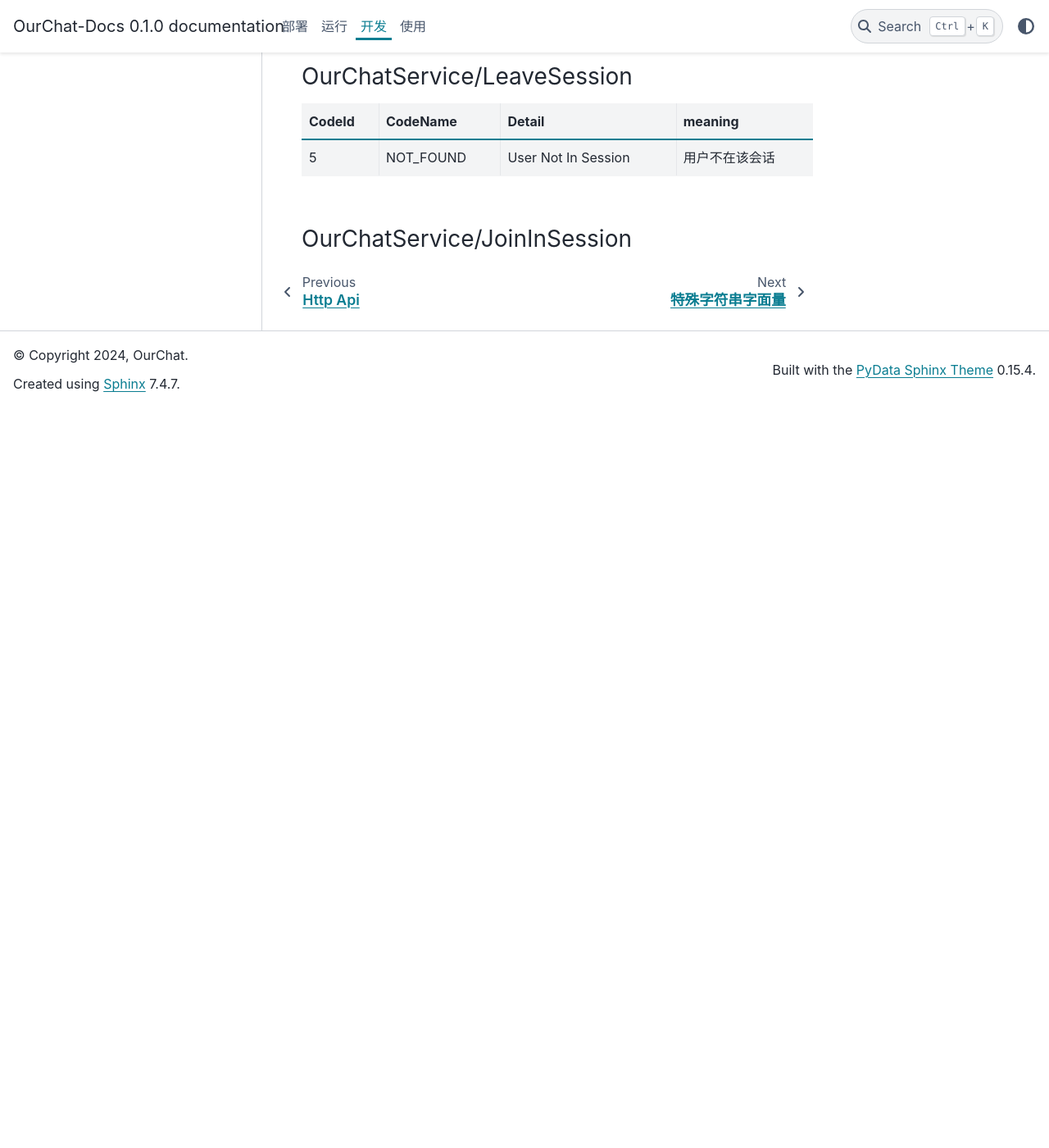
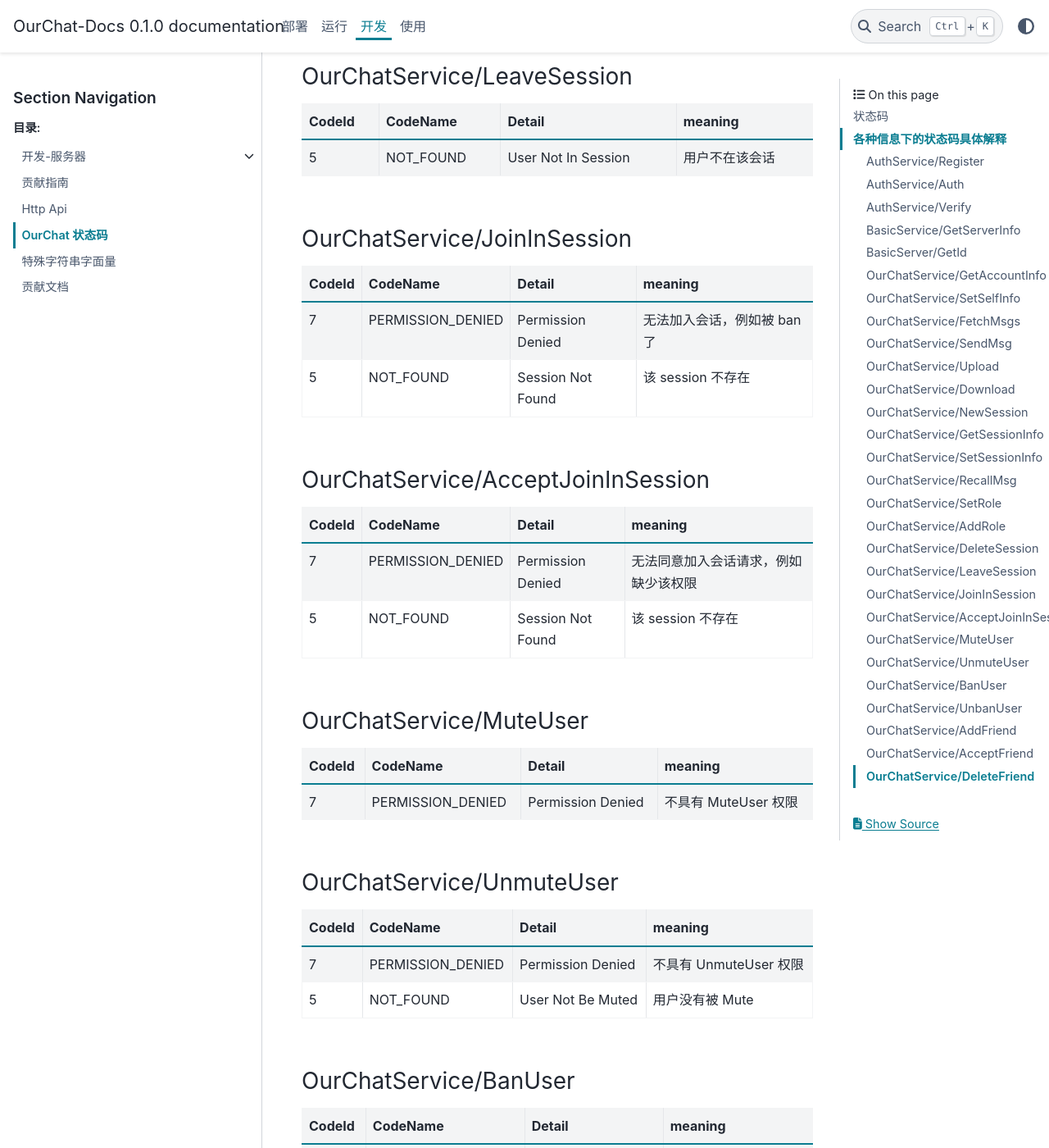
Before and after one commit to SkyUOI/OurChat-Docs, a Sphinx documentation site: the page built from docs/source/docs/development/status_code.md, in a window 1280 px wide and 1400 px high, scrolled down 5327 px. Shown: the whole window at 82% size. Built offline with Sphinx 7.4.7 and the PyData theme 0.15.4, drawn with Linux system fonts in a browser that asks for light colours; before the commit the page ends 5824 px from its top, so only the background shows below that; some of the changed text lies outside the part shown.

Commit message:
update status code

```diff
--- a/docs/source/docs/development/status_code.md
+++ b/docs/source/docs/development/status_code.md
@@ -24,19 +24,19 @@
 
 ### AuthService/Auth
 
-| CodeId | CodeName         | Detail           | meaning          |
-| :----- | :--------------- | :--------------- | :--------------- |
-| 5      | NOT_FOUND        | User Not Found   | 该用户不存在     |
-| 3      | INVALID_ARGUMENT | Missing AuthType | 缺少AuthType参数 |
-| 16     | Unauthenticated  | Wrong Password   | 密码错误         |
+| CodeId | CodeName         | Detail           | meaning            |
+| :----- | :--------------- | :--------------- | :----------------- |
+| 5      | NOT_FOUND        | User Not Found   | 该用户不存在       |
+| 3      | INVALID_ARGUMENT | Missing AuthType | 缺少 AuthType 参数 |
+| 16     | Unauthenticated  | Wrong Password   | 密码错误           |
 
 ### AuthService/Verify
 
-| CodeId | CodeName         | Detail           | meaning          |
-| :----- | :--------------- | :--------------- | :--------------- |
-| 5      | NOT_FOUND        | User Not Found   | 该用户不存在     |
-| 3      | INVALID_ARGUMENT | Missing AuthType | 缺少AuthType参数 |
-| 16     | Unauthenticated  | Wrong Password   | 密码错误         |
+| CodeId | CodeName         | Detail           | meaning            |
+| :----- | :--------------- | :--------------- | :----------------- |
+| 5      | NOT_FOUND        | User Not Found   | 该用户不存在       |
+| 3      | INVALID_ARGUMENT | Missing AuthType | 缺少 AuthType 参数 |
+| 16     | Unauthenticated  | Wrong Password   | 密码错误           |
 
 ### BasicService/GetServerInfo
 
@@ -62,17 +62,17 @@
 
 ### OurChatService/SetSelfInfo
 
-| CodeId | CodeName              | Detail   | meaning                     |
-| :----- | :-------------------- | :------- | :-------------------------- |
-| 6      | ALREADY_EXISTS        | Conflict | 信息冲突(如:新的ocid被占用) |
-| 3      | INVALID_ARGUMENT Ocid | Too Long | 新的ocid太长                |
+| CodeId | CodeName              | Detail   | meaning                       |
+| :----- | :-------------------- | :------- | :---------------------------- |
+| 6      | ALREADY_EXISTS        | Conflict | 信息冲突(如:新的 ocid 被占用) |
+| 3      | INVALID_ARGUMENT Ocid | Too Long | 新的 ocid 太长                |
 
 ### OurChatService/FetchMsgs
 
 | CodeId | CodeName         | Detail            | meaning        |
 | :----- | :--------------- | :---------------- | :------------- |
 | 3      | INVALID_ARGUMENT | Time Format Error | 无法解析时间戳 |
-| 3      | INVALID_ARGUMENT | Time Missing      | 缺少time参数   |
+| 3      | INVALID_ARGUMENT | Time Missing      | 缺少 time 参数 |
 
 ### OurChatService/SendMsg
 
@@ -83,13 +83,13 @@
 
 ### OurChatService/Upload
 
-| CodeId | CodeName           | Detail                       | meaning                        |
-| :----- | :----------------- | :--------------------------- | :----------------------------- |
-| 3      | INVALID_ARGUMENT   | File Size Error              | 文件大小与metadata不符合       |
-| 3      | INVALID_ARGUMENT   | File Hash Error              | 文件hash与metadata不符合       |
-| 8      | RESOURCE_EXHAUSTED | Storage Full                 | 该用户储存空间已满             |
-| 3      | INVALID_ARGUMENT   | Metadata Error               | 缺少metadata参数或metadata无效 |
-| 3      | INVALID_ARGUMENT   | Incorrect Order Of Uploading | 应先上传metadata再上传数据包   |
+| CodeId | CodeName           | Detail                       | meaning                            |
+| :----- | :----------------- | :--------------------------- | :--------------------------------- |
+| 3      | INVALID_ARGUMENT   | File Size Error              | 文件大小与 metadata 不符合         |
+| 3      | INVALID_ARGUMENT   | File Hash Error              | 文件 hash 与 metadata 不符合       |
+| 8      | RESOURCE_EXHAUSTED | Storage Full                 | 该用户储存空间已满                 |
+| 3      | INVALID_ARGUMENT   | Metadata Error               | 缺少 metadata 参数或 metadata 无效 |
+| 3      | INVALID_ARGUMENT   | Incorrect Order Of Uploading | 应先上传 metadata 再上传数据包     |
 
 ### OurChatService/Download
 
@@ -137,15 +137,59 @@
 
 ### OurChatService/DeleteSession
 
-| CodeId | CodeName          | Detail              | meaning            |
-| :----- | :---------------- | :------------------ | :----------------- |
-| 7      | PERMISSION_DENIED | Permission Denied   | 没有删除会话的权限 |
-| 5      | NOT_FOUND         | Session Not Found   | 该会话不存在       |
+| CodeId | CodeName          | Detail            | meaning            |
+| :----- | :---------------- | :---------------- | :----------------- |
+| 7      | PERMISSION_DENIED | Permission Denied | 没有删除会话的权限 |
+| 5      | NOT_FOUND         | Session Not Found | 该会话不存在       |
 
 ### OurChatService/LeaveSession
 
-| CodeId | CodeName          | Detail              | meaning            |
-| :----- | :---------------- | :------------------ | :----------------- |
-| 5      | NOT_FOUND         |   User Not In Session | 用户不在该会话       |
+| CodeId | CodeName  | Detail              | meaning        |
+| :----- | :-------- | :------------------ | :------------- |
+| 5      | NOT_FOUND | User Not In Session | 用户不在该会话 |
 
 ### OurChatService/JoinInSession
+
+| CodeId | CodeName          | Detail            | meaning                     |
+| :----- | :---------------- | :---------------- | :-------------------------- |
+| 7      | PERMISSION_DENIED | Permission Denied | 无法加入会话，例如被 ban 了 |
+| 5      | NOT_FOUND         | Session Not Found | 该 session 不存在           |
+
+### OurChatService/AcceptJoinInSession
+
+| CodeId | CodeName          | Detail            | meaning                              |
+| :----- | :---------------- | :---------------- | :----------------------------------- |
+| 7      | PERMISSION_DENIED | Permission Denied | 无法同意加入会话请求，例如缺少该权限 |
+| 5      | NOT_FOUND         | Session Not Found | 该 session 不存在                    |
+
+### OurChatService/MuteUser
+
+| CodeId | CodeName          | Detail            | meaning              |
+| :----- | :---------------- | :---------------- | :------------------- |
+| 7      | PERMISSION_DENIED | Permission Denied | 不具有 MuteUser 权限 |
+
+### OurChatService/UnmuteUser
+
+| CodeId | CodeName          | Detail            | meaning                |
+| :----- | :---------------- | :---------------- | :--------------------- |
+| 7      | PERMISSION_DENIED | Permission Denied | 不具有 UnmuteUser 权限 |
+| 5      | NOT_FOUND         | User Not Be Muted | 用户没有被 Mute        |
+
+### OurChatService/BanUser
+
+| CodeId | CodeName          | Detail            | meaning             |
+| :----- | :---------------- | :---------------- | :------------------ |
+| 7      | PERMISSION_DENIED | Permission Denied | 不具有 BanUser 权限 |
+
+### OurChatService/UnbanUser
+
+| CodeId | CodeName          | Detail             | meaning               |
+| :----- | :---------------- | :----------------- | :-------------------- |
+| 7      | PERMISSION_DENIED | Permission Denied  | 不具有 UnbanUser 权限 |
+| 5      | NOT_FOUND         | User Not Be Banned | 用户没有被 Ban        |
+
+### OurChatService/AddFriend
+
+### OurChatService/AcceptFriend
+
+### OurChatService/DeleteFriend
```
